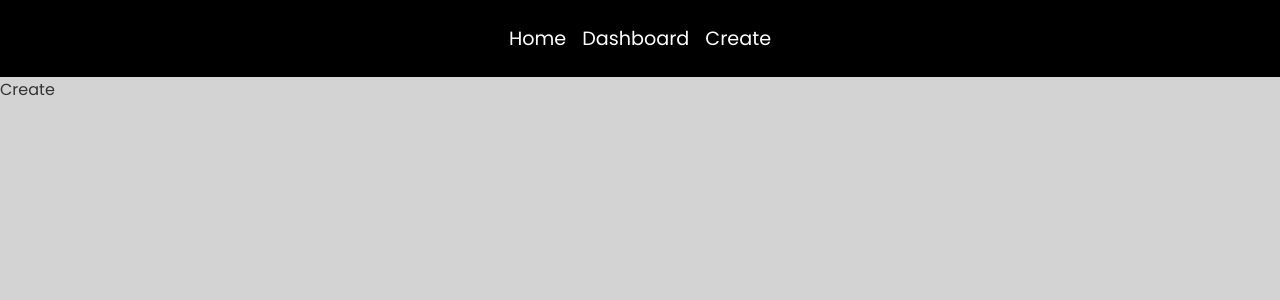
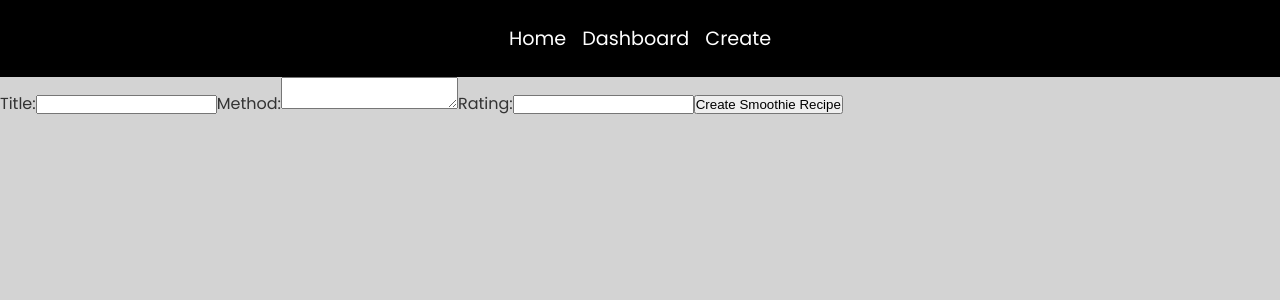
Before and after one commit to Albatraoz12/supabase-tutorial, a React (Vite) app: page /create in a window 1280 px wide. Shown: the top 300 px of the page. Built offline with nearby package versions, Linux system fonts and the light colour scheme; no server answers.

Commit message:
let users create a smoothie with functionallity and no styling

```diff
--- a/src/pages/Create.jsx
+++ b/src/pages/Create.jsx
@@ -1,5 +1,70 @@
+import { useState } from 'react';
+import supabase from '../config/supabaseClient';
+
 const Create = () => {
-  return <div>Create</div>;
+  const [title, setTitle] = useState('');
+  const [method, setMethod] = useState('');
+  const [rating, setRating] = useState('');
+  const [formError, setFormError] = useState('');
+
+  const handleSubmit = async (e) => {
+    e.preventDefault();
+
+    if (!title || !method || !rating) {
+      setFormError('Please fill in all feilds correctly');
+      return;
+    }
+
+    const { data, error } = await supabase
+      .from('smoothies')
+      .insert([{ title, method, rating }])
+      .select();
+
+    if (error) {
+      setFormError('Please fill in all feilds correctly');
+      console.log(error);
+    }
+    if (data) {
+      console.log(data);
+      setFormError(null);
+      setTitle('');
+      setMethod('');
+      setRating('');
+    }
+  };
+
+  return (
+    <div className='page create'>
+      <form onSubmit={handleSubmit}>
+        <label htmlFor='title'>Title:</label>
+        <input
+          type='text'
+          id='title'
+          value={title}
+          onChange={(e) => setTitle(e.target.value)}
+        />
+
+        <label htmlFor='method'>Method:</label>
+        <textarea
+          id='method'
+          value={method}
+          onChange={(e) => setMethod(e.target.value)}
+        />
+
+        <label htmlFor='rating'>Rating:</label>
+        <input
+          type='number'
+          id='rating'
+          value={rating}
+          onChange={(e) => setRating(e.target.value)}
+        />
+
+        <button>Create Smoothie Recipe</button>
+
+        {formError && <p className='error'>{formError}</p>}
+      </form>
+    </div>
+  );
 };
 
 export default Create;
```
